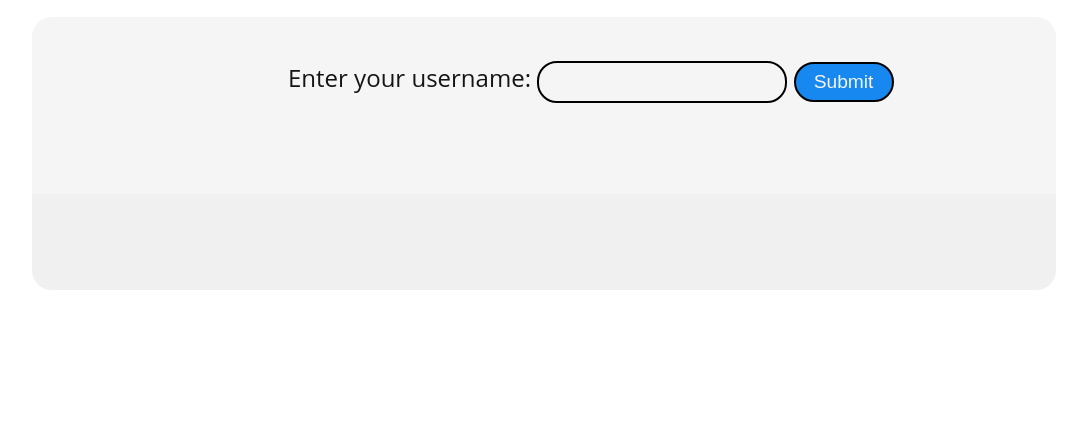
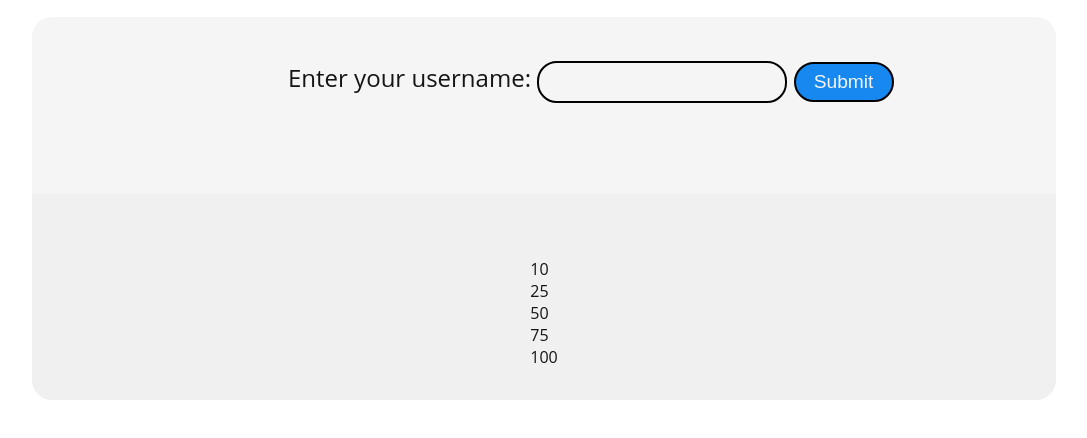
Before and after one commit to mrinal-rangers/repo-displayer, a plain HTML site: page index.html in a window 1280 px wide. Shown: the part 114-552 px from the top of the page, without its empty margins (96-1183 px from the left). Drawn offline with nearby package versions, Linux system fonts and the light colour scheme; no server answers.

Commit message:
Update index.html

```diff
--- a/index.html
+++ b/index.html
@@ -38,7 +38,15 @@
           placeholder="Search Projects"
         />
         <ul class="repo-list"></ul>
+        <div class="div3">
+          <div class="div4">10</div>
+          <div class="div4">25</div>
+          <div class="div4">50</div>
+          <div class="div4">75</div>
+          <div class="div4">100</div>
+         </div>
       </section>
+
     </main>
   </body>
 </html>
```
